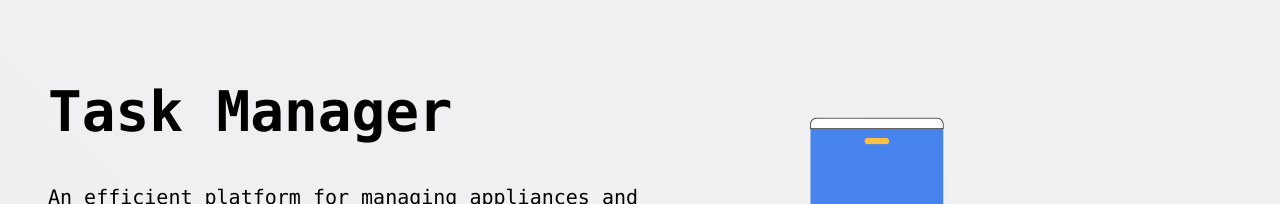
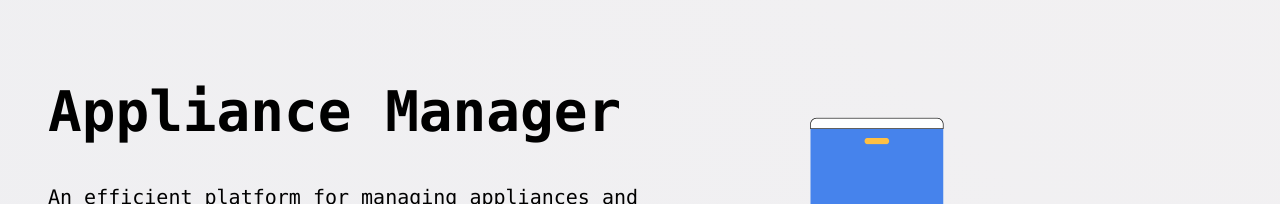
Before and after one commit to AdarshKumar5597/Appliance-Management, a Next.js app: page / in a window 1280 px wide. Shown: the part 132-336 px from the top of the page. Built offline with nearby package versions, Linux system fonts and the light colour scheme; no server answers.

Commit message:
Update page.js

```diff
--- a/src/app/page.js
+++ b/src/app/page.js
@@ -17,7 +17,7 @@ export default function Home() {
   return (
     <div className="w-full flex font-mono text-black px-8 pl-12">
       <div className="flex flex-col gap-y-7 flex-1">
-        <h1 className="text-[56px] font-bold ">Task Manager</h1>
+        <h1 className="text-[56px] font-bold ">Appliance Manager</h1>
         <p className="text-[20px]">
           An efficient platform for managing appliances and Checking the
           progress.
```
